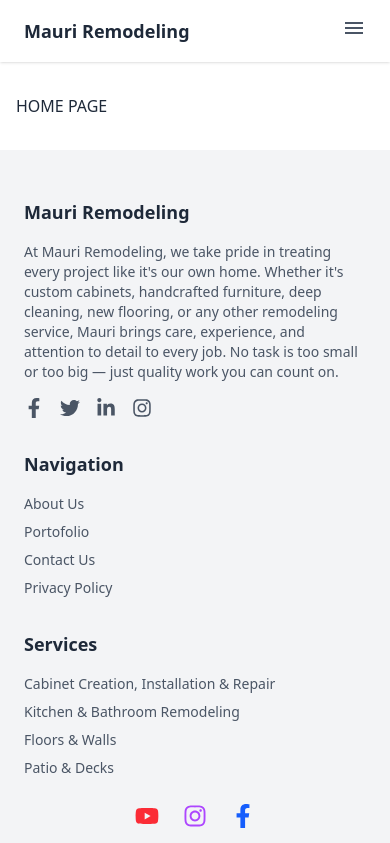
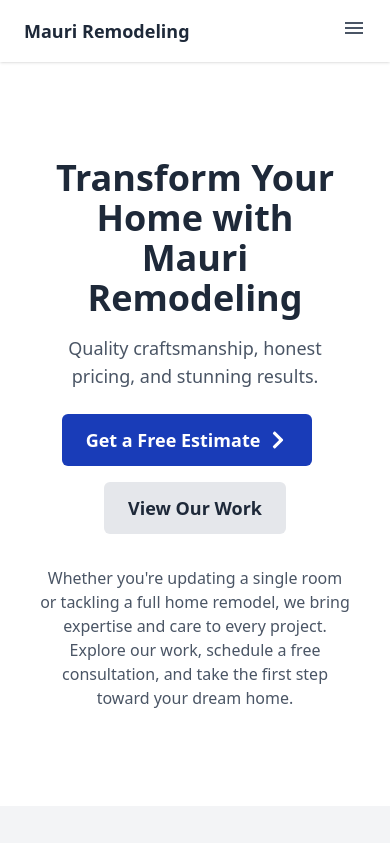
Before and after one commit to GensikR/business-website, a Next.js app in the folder remodeling-site/: page / in a window 390 px wide. Shown: the top 843 px of the page. Built offline with nearby package versions, Linux system fonts and the light colour scheme.

Commit message:
Added UniversalHeader component to each page

```diff
--- /dev/null
+++ b/remodeling-site/src/app/about/page.tsx
@@ -0,0 +1,11 @@
+import UniversalHeader from "@/components/UniversalHeader";
+
+export default function AboutPage() {
+  return (
+    <UniversalHeader
+      title="About Mauri Remodeling"
+      subtitle="Craftsmanship Rooted in Integrity & Experience"
+      description="Founded with a passion for quality and customer satisfaction, Mauri Remodeling is led by a skilled Argentine craftsman with years of hands-on experience. We treat every home like our own — with care, respect, and attention to detail."
+    />
+  );
+}
--- /dev/null
+++ b/remodeling-site/src/app/contact/page.tsx
@@ -0,0 +1,11 @@
+import UniversalHeader from "@/components/UniversalHeader";
+
+export default function ContactPage() {
+  return (
+    <UniversalHeader
+      title="Get in Touch with Us"
+      subtitle="Schedule a Free Estimate or Ask a Question"
+      description="We're here to help with any questions about your remodeling project. Reach out via phone, email, or our contact form — and we'll get back to you promptly."
+    />
+  );
+}
--- a/remodeling-site/src/app/layout.tsx
+++ b/remodeling-site/src/app/layout.tsx
@@ -1,5 +1,5 @@
 import { Geist, Geist_Mono } from "next/font/google";
-import Header from "../components/Header";
+import Header from "../components/NavBar";
 import Footer from "../components/Footer";
 import "./globals.css";
 
--- a/remodeling-site/src/app/page.tsx
+++ b/remodeling-site/src/app/page.tsx
@@ -1,5 +1,11 @@
+import UniversalHeader from "@/components/UniversalHeader";
+
 export default function HomePage() {
   return (
-    <p>HOME PAGE</p>
+    <UniversalHeader
+      title="Transform Your Home with Mauri Remodeling"
+      subtitle="Quality craftsmanship, honest pricing, and stunning results."
+      description="Whether you're updating a single room or tackling a full home remodel, we bring expertise and care to every project. Explore our work, schedule a free consultation, and take the first step toward your dream home."
+    />
   );
 }
--- /dev/null
+++ b/remodeling-site/src/app/portfolio/page.tsx
@@ -0,0 +1,11 @@
+import UniversalHeader from "@/components/UniversalHeader";
+
+export default function PortfolioPage() {
+  return (
+    <UniversalHeader
+      title="Our Work Speaks for Itself"
+      subtitle="Browse Our Completed Remodeling Projects"
+      description="From cozy bathroom updates to full-home renovations, see how we've helped clients turn their ideas into beautiful spaces. Your dream home could be next!"
+    />
+  );
+}
--- /dev/null
+++ b/remodeling-site/src/app/services/page.tsx
@@ -0,0 +1,11 @@
+import UniversalHeader from "@/components/UniversalHeader";
+
+export default function ServicesPage() {
+  return (
+    <UniversalHeader
+      title="Our Remodeling Services"
+      subtitle="From Bathrooms to Patios — We Do It All"
+      description="Explore our range of professional remodeling services including kitchens, bathrooms, living rooms, bedrooms, patios, and more. We tailor every project to your vision and budget."
+    />
+  );
+}
--- a/remodeling-site/src/components/Header.tsx
+++ b/remodeling-site/src/components/NavBar.tsx
@@ -4,7 +4,7 @@ import React from 'react';
 import Link from 'next/link';
 import { FaYoutube, FaInstagram, FaFacebookF } from 'react-icons/fa'; // Import social media icons
 
-const Header: React.FC = () => {
+const NavBar: React.FC = () => {
   return (
     <header className="bg-white py-4 px-6 md:px-12 lg:px-24 flex items-center justify-between shadow-sm">
       {/* TODO Add Logo */ }
@@ -58,21 +58,8 @@ const Header: React.FC = () => {
           <Link href="/consultation" className="bg-blue-500 hover:bg-blue-600 text-white font-semibold py-2 px-4 rounded-md">Get a consultation</Link>
         </div> */}
       </div>
-
-      {/* Social Media Icons (Centered - Visible on all screen sizes) */}
-      <div className="absolute bottom-0 left-0 w-full bg-gray-100 py-4 flex justify-center space-x-6 md:hidden">
-        <Link href="https://www.youtube.com/" target="_blank" rel="noopener noreferrer" className="text-red-500 hover:text-red-600">
-          <FaYoutube size={24} />
-        </Link>
-        <Link href="https://www.instagram.com/" target="_blank" rel="noopener noreferrer" className="text-purple-500 hover:text-purple-600">
-          <FaInstagram size={24} />
-        </Link>
-        <Link href="https://www.facebook.com/" target="_blank" rel="noopener noreferrer" className="text-blue-600 hover:text-blue-700">
-          <FaFacebookF size={24} />
-        </Link>
-      </div>
     </header>
   );
 };
 
-export default Header;
+export default NavBar;
--- /dev/null
+++ b/remodeling-site/src/components/UniversalHeader.tsx
@@ -0,0 +1,58 @@
+"use client";
+
+import React from "react";
+import Link from "next/link";
+import { FaChevronRight } from "react-icons/fa";
+
+interface UniversalHeaderProps {
+  title: string;
+  subtitle?: string;
+  description?: string;
+}
+
+const UniversalHeader: React.FC<UniversalHeaderProps> = ({
+  title,
+  subtitle,
+  description,
+}) => {
+  return (
+    <section className="py-16 md:py-24 lg:py-32 bg-white text-center">
+      <div className="container mx-auto px-6 md:px-12">
+        {/* Main Heading */}
+        <h1 className="text-4xl md:text-5xl lg:text-6xl font-bold text-gray-800 mb-4">
+          {title}
+        </h1>
+
+        {/* Optional Subtitle */}
+        {subtitle && (
+          <p className="text-lg md:text-xl text-gray-600 mb-6">{subtitle}</p>
+        )}
+
+        {/* CTA Buttons (Fixed) */}
+        <div className="flex justify-center space-x-4 mb-8 flex-wrap gap-4">
+          <Link
+            href="/consultation"
+            className="bg-blue-800 hover:bg-blue-900 text-white font-semibold py-3 px-6 rounded-md text-lg inline-flex items-center space-x-2"
+          >
+            <span>Get a Free Estimate</span>
+            <FaChevronRight className="w-5 h-5" />
+          </Link>
+
+          <Link
+            href="/portfolio"
+            className="bg-gray-200 hover:bg-gray-300 text-gray-800 font-semibold py-3 px-6 rounded-md text-lg inline-flex items-center"
+          >
+            View Our Work
+          </Link>
+        </div>
+
+        {/* Optional Description */}
+        {description && (
+          <p className="text-md md:text-lg text-gray-600">{description}</p>
+        )}
+      </div>
+    </section>
+  );
+};
+
+export default UniversalHeader;
```
